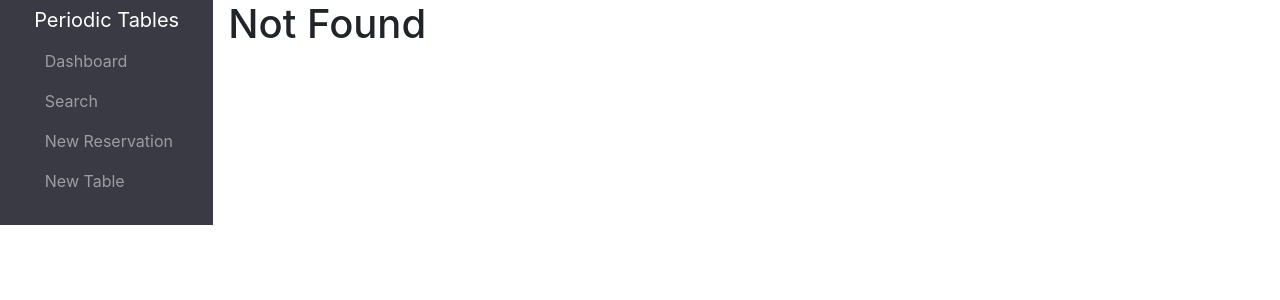
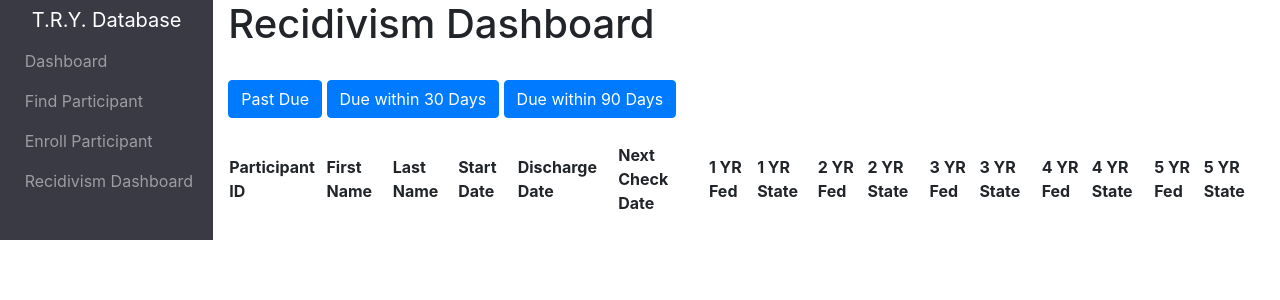
Before and after one commit to tdw2062/TRY_DB, a React (Create React App) app in the folder front-end/: page /participants/rec_dashboard in a window 1280 px wide. Before the commit this address had no page. Shown: the top 300 px of the page. Built offline with nearby package versions, Linux system fonts and the light colour scheme; no server answers; a web font is replaced by a local one.

Commit message:
Added RecDashboard

```diff
--- /dev/null
+++ b/front-end/src/dashboard/RecDashboard.js
@@ -0,0 +1,115 @@
+//The main functions of the Dashboard component are to display all of the reservations
+//and allow the user to seat, edit, or cancel reservations and to display all of the
+//tables and allow the user to finish the tables
+
+import React, { useEffect, useState } from "react";
+import { Link, useHistory } from "react-router-dom";
+import { listInstances } from "../utils/api";
+import ErrorCaught from "../reservations/ErrorCaught";
+
+/**
+ * Defines the dashboard page.
+ * @param date
+ *  the date for which the user wants to view reservations.
+ * @returns {JSX.Element}
+ */
+function RecDashboard({ date }) {
+  //The main state variables are reservations and tables which are arrays to be displayed
+  const [instances, setInstances] = useState([]);
+  const [instancesError, setInstancesError] = useState(null);
+  const [visibility3, setVisibility3] = useState(null);
+  const [errMessage, setErrMessage] = useState("");
+  //Declare an instance of the useHistory hook
+  const history = useHistory();
+
+  //Use useEffect to load the reservations and the tables
+
+  //Load reservations
+  useEffect(loadDashboard, [date]);
+
+  function loadDashboard() {
+    const abortController = new AbortController();
+    setInstancesError(null);
+
+    listInstances({}, abortController.signal)
+      .then(setInstances)
+      .catch(setInstancesError);
+    return () => abortController.abort();
+  }
+
+  //Create table rows of reservations using the 'reservations' state array
+  const instanceLinks = instances.map((instance) => {
+    let startDateString = instance.start_date.substring(0, 10);
+    let dischargeDateString = instance.discharge_date.substring(0, 10);
+    let checkDateString = null;
+    if (instance.next_check_date)
+      checkDateString = instance.next_check_date.substring(0, 10);
+
+    return (
+      <tr key={instance.instance_id}>
+        <td>{instance.participant_id}</td>
+        <td>{instance.first_name}</td>
+        <td>{instance.last_name}</td>
+        <td>{startDateString}</td>
+        <td>{dischargeDateString}</td>
+        <td>{checkDateString}</td>
+        <td>{instance["1_YR_Fed"]}</td>
+        <td>{instance["1_YR_State"]}</td>
+        <td>{instance["2_YR_Fed"]}</td>
+        <td>{instance["2_YR_State"]}</td>
+        <td>{instance["3_YR_Fed"]}</td>
+        <td>{instance["3_YR_State"]}</td>
+        <td>{instance["4_YR_Fed"]}</td>
+        <td>{instance["4_YR_State"]}</td>
+        <td>{instance["5_YR_Fed"]}</td>
+        <td>{instance["5_YR_State"]}</td>
+        <Link to={`/participants/${instance.instance_id}/rec_check`}>
+          <button type="button" class="btn btn-primary">
+            Perform Check
+          </button>
+        </Link>{" "}
+      </tr>
+    );
+  });
+
+  //Return the html code for the reservations and the tables
+  return (
+    <main>
+      <h1>Recidivism Dashboard</h1>
+      <br />
+      <button type="button" class="btn btn-primary">
+        Past Due
+      </button>{" "}
+      <button type="button" class="btn btn-primary">
+        Due within 30 Days
+      </button>{" "}
+      <button type="button" class="btn btn-primary">
+        Due within 90 Days
+      </button>
+      <br />
+      <br />
+      <table>
+        <tr>
+          <th>Participant ID</th> <th>First Name</th> <th>Last Name</th>{" "}
+          <th>Start Date</th> <th>Discharge Date</th> <th>Next Check Date</th>
+          <th>1 YR Fed</th>
+          <th>1 YR State</th>
+          <th>2 YR Fed</th>
+          <th>2 YR State</th>
+          <th>3 YR Fed</th>
+          <th>3 YR State</th>
+          <th>4 YR Fed</th>
+          <th>4 YR State</th>
+          <th>5 YR Fed</th>
+          <th>5 YR State</th>
+        </tr>
+
+        {instanceLinks}
+      </table>
+      <br />
+      <ErrorCaught visibility3={visibility3} msg={errMessage} />
+    </main>
+  );
+}
+
+export default RecDashboard;
--- a/front-end/src/layout/Menu.js
+++ b/front-end/src/layout/Menu.js
@@ -17,13 +17,13 @@ function Menu() {
           to="/"
         >
           <div className="sidebar-brand-text mx-3">
-            <span>Periodic Tables</span>
+            <span>T.R.Y. Database</span>
           </div>
         </Link>
         <hr className="sidebar-divider my-0" />
         <ul className="nav navbar-nav text-light" id="accordionSidebar">
           <li className="nav-item">
-            <Link className="nav-link" to="/dashboard">
+            <Link className="nav-link" to="/participants/dashboard">
               <span className="oi oi-dashboard" />
               &nbsp;Dashboard
             </Link>
@@ -31,19 +31,19 @@ function Menu() {
           <li className="nav-item">
             <Link className="nav-link" to="/search">
               <span className="oi oi-magnifying-glass" />
-              &nbsp;Search
+              &nbsp;Find Participant
             </Link>
           </li>
           <li className="nav-item">
             <Link className="nav-link" to="/reservations/new">
               <span className="oi oi-plus" />
-              &nbsp;New Reservation
+              &nbsp;Enroll Participant
             </Link>
           </li>
           <li className="nav-item">
             <Link className="nav-link" to="/tables/new">
               <span className="oi oi-layers" />
-              &nbsp;New Table
+              &nbsp;Recidivism Dashboard
             </Link>
           </li>
         </ul>
--- a/front-end/src/layout/Routes.js
+++ b/front-end/src/layout/Routes.js
@@ -7,6 +7,7 @@ import Reservations from "../reservations/Reservations";
 import EditParticipant from "../reservations/EditParticipant";
 import NewParticipant from "../reservations/NewParticipant";
 import RecCheck from "../reservations/RecCheck";
+import RecDashboard from "../dashboard/RecDashboard";
 import AddTable from "../reservations/AddTable";
 import AddStatus from "../reservations/AddStatus";
 import Search from "../reservations/Search";
@@ -45,6 +46,9 @@ function Routes() {
       <Route exact={true} path="/participants/new">
         <NewParticipant date={date} />
       </Route>
+      <Route exact={true} path="/participants/rec_dashboard">
+        <RecDashboard date={date} />
+      </Route>
       <Route exact={true} path="/participants/:instanceId/rec_check">
         <RecCheck date={date} />
       </Route>
```
Also changed, not shown: 1 other file (tests, documents, lock files or other folders).
